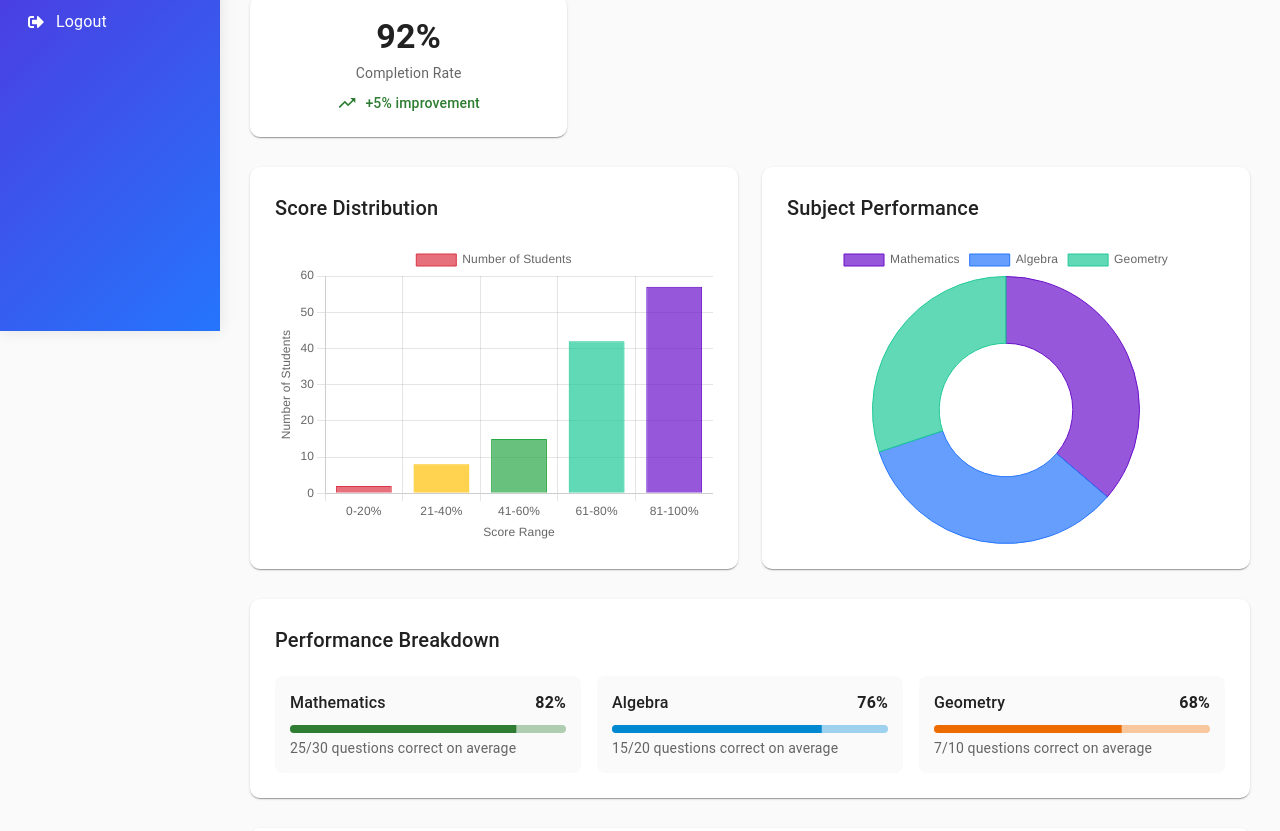
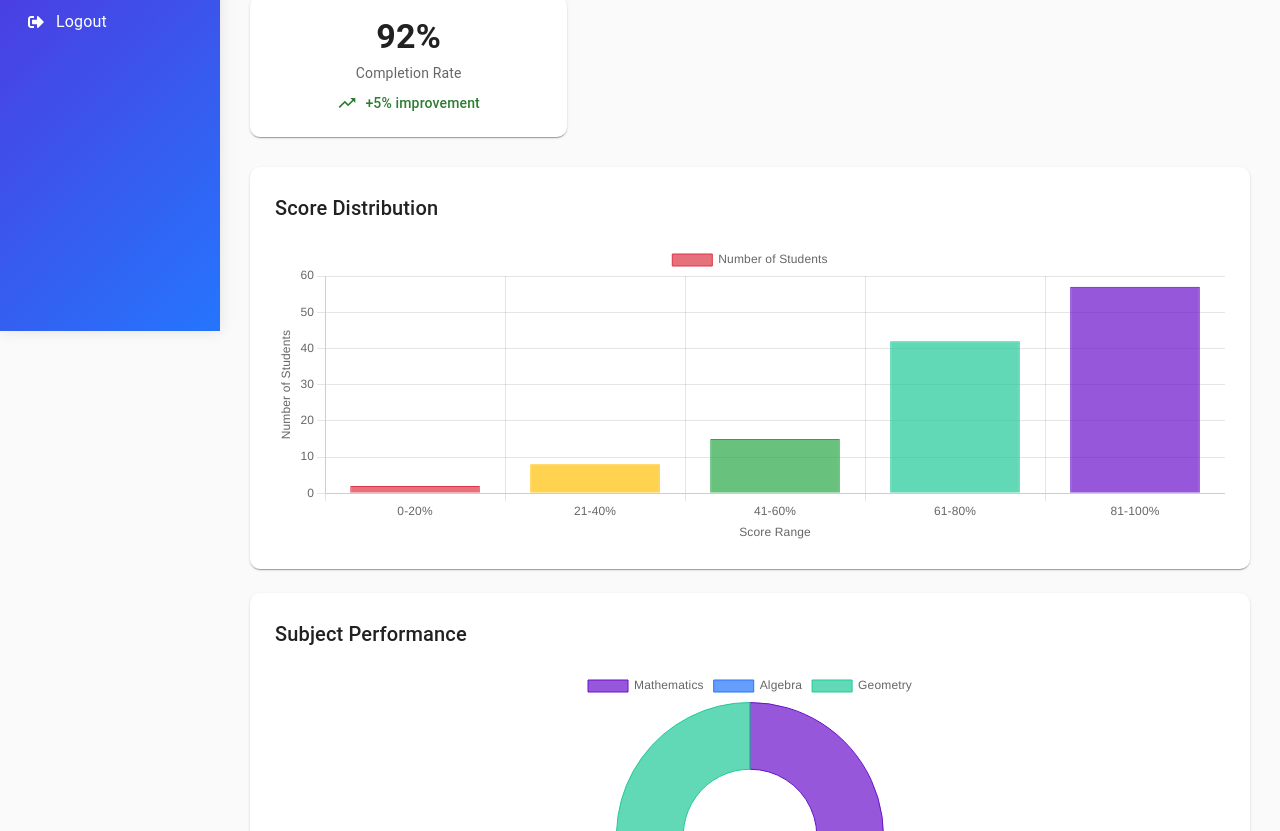
Before and after one commit to Manishasubburajs/mcq-exam-portal, a Next.js app: page /admin-pages/Results_Analytics in a window 1280 px wide. Shown: the part 469-1300 px from the top of the page. Built offline with nearby package versions, Linux system fonts and the light colour scheme.

Commit message:
Updated Active Sidebar

```diff
--- a/src/app/admin-pages/Create_Exam/page.tsx
+++ b/src/app/admin-pages/Create_Exam/page.tsx
@@ -119,7 +119,7 @@ export default function CreateExam() {
 
   return (
     <Box sx={{ display: 'flex', minHeight: '100vh', backgroundColor: '#f5f7fa' }}>
-      <Sidebar activeItem="Create Exam" isOpen={sidebarOpen} />
+      <Sidebar isOpen={sidebarOpen} />
       {sidebarOpen && !isDesktop && (
         <Box
           sx={{
--- a/src/app/admin-pages/Exam_Management/page.tsx
+++ b/src/app/admin-pages/Exam_Management/page.tsx
@@ -198,7 +198,7 @@ const ExamManagement: React.FC = () => {
 
   return (
     <Box sx={{ display: 'flex', minHeight: '100vh', backgroundColor: 'grey.50' }}>
-      <Sidebar activeItem="Exam Management" isOpen={sidebarOpen} />
+      <Sidebar isOpen={sidebarOpen} />
       {sidebarOpen && !isDesktop && (
         <Box
           sx={{
--- a/src/app/admin-pages/Question_Bank/page.tsx
+++ b/src/app/admin-pages/Question_Bank/page.tsx
@@ -160,7 +160,7 @@ export default function QuestionBankPage() {
 
   return (
     <Box sx={{ display: 'flex', minHeight: '100vh', backgroundColor: '#f5f7fa' }}>
-      <Sidebar activeItem="Question Bank" isOpen={sidebarOpen} />
+      <Sidebar isOpen={sidebarOpen} />
       {sidebarOpen && !isDesktop && (
         <Box
           sx={{
--- a/src/app/admin-pages/Results_Analytics/page.tsx
+++ b/src/app/admin-pages/Results_Analytics/page.tsx
@@ -293,7 +293,7 @@ const ResultsAnalytics: React.FC = () => {
 
   return (
     <Box sx={{ display: 'flex', minHeight: '100vh', backgroundColor: 'grey.50' }}>
-      <Sidebar activeItem="Results Analytics" isOpen={sidebarOpen} />
+      <Sidebar isOpen={sidebarOpen} />
       {sidebarOpen && !isDesktop && (
         <Box
           sx={{
@@ -419,12 +419,12 @@ const ResultsAnalytics: React.FC = () => {
         </Box>
 
         {/* Charts Section */}
-        <Box sx={{ display: 'grid', gridTemplateColumns: 'repeat(auto-fit, minmax(300px, 1fr))', gap: 3, marginBottom: '30px' }}>
+        <Box sx={{ display: 'grid', gridTemplateColumns: '1fr', gap: 3, marginBottom: '30px' }}>
           <Paper elevation={1} sx={{ padding: '25px', borderRadius: '10px' }}>
             <Typography variant="h6" sx={{ marginBottom: '20px', color: 'text.primary' }}>
               Score Distribution
             </Typography>
-            <Box className="chart-container" sx={{ height: '300px' }}>
+            <Box className="chart-container" sx={{ height: '300px', width: '100%' }}>
               <Bar data={scoreDistributionData} options={scoreDistributionOptions} />
             </Box>
           </Paper>
@@ -432,7 +432,7 @@ const ResultsAnalytics: React.FC = () => {
             <Typography variant="h6" sx={{ marginBottom: '20px', color: 'text.primary' }}>
               Subject Performance
             </Typography>
-            <Box className="chart-container" sx={{ height: '300px' }}>
+            <Box className="chart-container" sx={{ height: '300px', width: '100%' }}>
               <Doughnut data={subjectPerformanceData} options={subjectPerformanceOptions} />
             </Box>
           </Paper>
--- a/src/app/components/Sidebar.module.css
+++ b/src/app/components/Sidebar.module.css
@@ -40,11 +40,12 @@
 .menuItem {
   margin-bottom: 10px;
   border-radius: 5px;
-  transition: background 0.3s;
+  transition: background 0.3s, box-shadow 0.3s;
 }
 
 .menuItem:hover {
   background: rgba(255, 255, 255, 0.1);
+  box-shadow: 0 0 5px rgba(255, 255, 255, 0.3);
 }
 
 .menuLink {
@@ -57,7 +58,9 @@
 }
 
 .active {
-  background: rgba(255, 255, 255, 0.2);
+  box-shadow: 0 0 10px rgba(255, 255, 255, 0.5);
+  font-weight: bold;
+  color: white;
 }
 
 @media (max-width: 767px) {
--- a/src/app/components/Sidebar.tsx
+++ b/src/app/components/Sidebar.tsx
@@ -1,7 +1,7 @@
 "use client"
 
 import React from 'react';
-import { useRouter } from 'next/navigation';
+import { useRouter, usePathname } from 'next/navigation';
 import {
   Box,
   List,
@@ -22,12 +22,12 @@ import styles from './Sidebar.module.css';
 import { logout } from '@/utils/auth';
 
 interface Props {
-  activeItem?: string;
   isOpen?: boolean;
 }
 
-const Sidebar: React.FC<Props> = ({ activeItem = 'Dashboard', isOpen = true }) => {
+const Sidebar: React.FC<Props> = ({ isOpen = true }) => {
   const router = useRouter();
+  const pathname = usePathname();
 
   const menuItems = [
     { text: 'Dashboard', icon: <FaTachometerAlt />, route: '/admin-pages' },
@@ -38,6 +38,8 @@ const Sidebar: React.FC<Props> = ({ activeItem = 'Dashboard', isOpen = true }) =
     { text: 'Settings', icon: <Settings />, route: '/admin-pages/Settings' },
     { text: 'Logout', icon: <FaSignOutAlt /> },
   ];
+
+  const activeItem = menuItems.find(item => item.route === pathname)?.text || 'Dashboard';
 
   const handleMenuClick = (item: { text: string; route?: string }) => {
     if (item.text === 'Logout') {
--- a/src/app/globals.css
+++ b/src/app/globals.css
@@ -126,7 +126,7 @@ img {
 
 /* Chart containers */
 .chart-container {
-  min-width: 300px;
+  max-width: 100%;
 }
 
 .main-content.sidebar-open {
```
